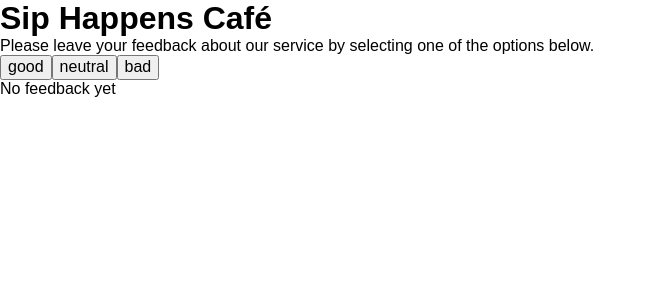
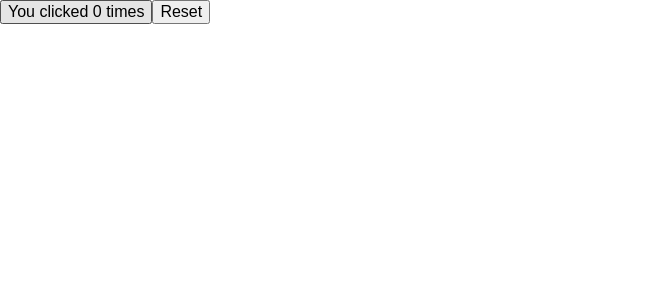
Before and after one commit to Zharovskiy/goit-react-hw-03, a React (Vite) app: page / in a window 1280 px wide. Shown: the top 300 px of the page, without its empty margins (0-654 px from the left). Built offline with nearby package versions, Linux system fonts and the light colour scheme.

Commit message:
training with dz 2

```diff
--- a/index.html
+++ b/index.html
@@ -4,7 +4,7 @@
     <meta charset="UTF-8" />
     <link rel="icon" type="image/svg+xml" href="/vite.svg" />
     <meta name="viewport" content="width=device-width, initial-scale=1.0" />
-    <title>React-hw-02</title>
+    <title>React-hw-03</title>
   </head>
   <body>
     <div id="root"></div>
--- a/src/components/App/App.jsx
+++ b/src/components/App/App.jsx
@@ -1,43 +1,25 @@
-import { useState } from "react";
-import Description from "../Description/Description.jsx";
-import Options from "../Options/Options.jsx";
-import Feedback from "../Feedback/Feedback.jsx";
-import Notification from "../Notification/Notification.jsx";
+import { useState, useEffect } from "react";
 
 const App = () => {
-  const [reviews, setReviews] = useState({
-    good: 0,
-    neutral: 0,
-    bad: 0,
+  const [clicks, setClicks] = useState(() => {
+    const savedClicks = window.localStorage.getItem("saved-clicks");
+    if (savedClicks !== null) {
+      return JSON.parse(savedClicks);
+    }
+    return 0;
   });
 
-  const totalFeedback = reviews.good + reviews.neutral + reviews.bad;
-
-  const updateFeedback = (feedbackType) => {
-    setReviews({ ...reviews, [feedbackType]: reviews[feedbackType] + 1 });
-  };
+  useEffect(() => {
+    window.localStorage.setItem("saved-clicks", clicks);
+  }, [clicks]);
 
   return (
-    <>
-      <Description
-        title="Sip Happens Café"
-        text="Please leave your feedback about our service by selecting one of the options below."
-      />
-
-      <Options text="good" updateFeedback={updateFeedback} />
-      <Options text="neutral" updateFeedback={updateFeedback} />
-      <Options text="bad" updateFeedback={updateFeedback} />
-
-      {totalFeedback > 0 ? (
-        <Feedback
-          good={reviews.good}
-          neutral={reviews.neutral}
-          bad={reviews.bad}
-        />
-      ) : (
-        <Notification />
-      )}
-    </>
+    <div>
+      <button onClick={() => setClicks(clicks + 1)}>
+        You clicked {clicks} times
+      </button>
+      <button onClick={() => setClicks(0)}>Reset</button>
+    </div>
   );
 };
 
--- a/src/components/Description/Description.jsx
+++ /dev/null
@@ -1,10 +0,0 @@
-const Description = ({ title, text }) => {
-  return (
-    <>
-      <h1>{title}</h1>
-      <p>{text}</p>
-    </>
-  );
-};
-
-export default Description;
--- a/src/components/Feedback/Feedback.jsx
+++ /dev/null
@@ -1,10 +0,0 @@
-const Feedback = ({ good, neutral, bad }) => {
-  return (
-    <>
-      <p>good: {good}</p>
-      <p>neutral: {neutral}</p>
-      <p>bad: {bad}</p>
-    </>
-  );
-};
-export default Feedback;
--- a/src/components/Notification/Notification.jsx
+++ /dev/null
@@ -1,5 +0,0 @@
-const Notification = () => {
-  return <p>No feedback yet</p>;
-};
-
-export default Notification;
--- a/src/components/Options/Options.jsx
+++ /dev/null
@@ -1,13 +0,0 @@
-const Options = ({ text, updateFeedback }) => {
-  return (
-    <button
-      onClick={() => {
-        updateFeedback(text);
-      }}
-    >
-      {text}
-    </button>
-  );
-};
-
-export default Options;
```
Also changed, not shown: src/components/Description/Description.module.css (deleted), src/components/Feedback/Feedback.module.css (deleted), src/components/Notification/Notification.module.css (deleted), src/components/Options/Options.module.css (deleted).
